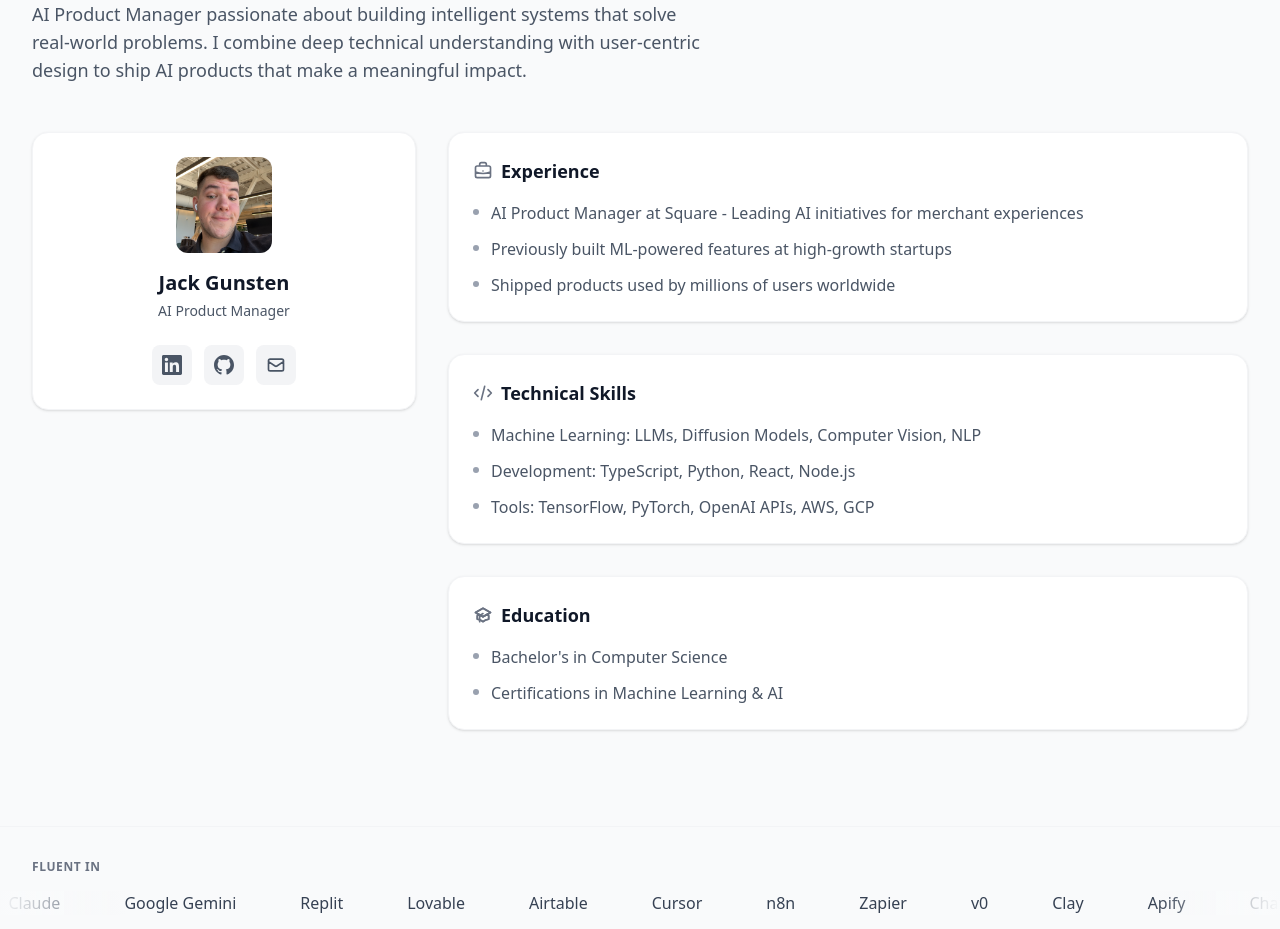
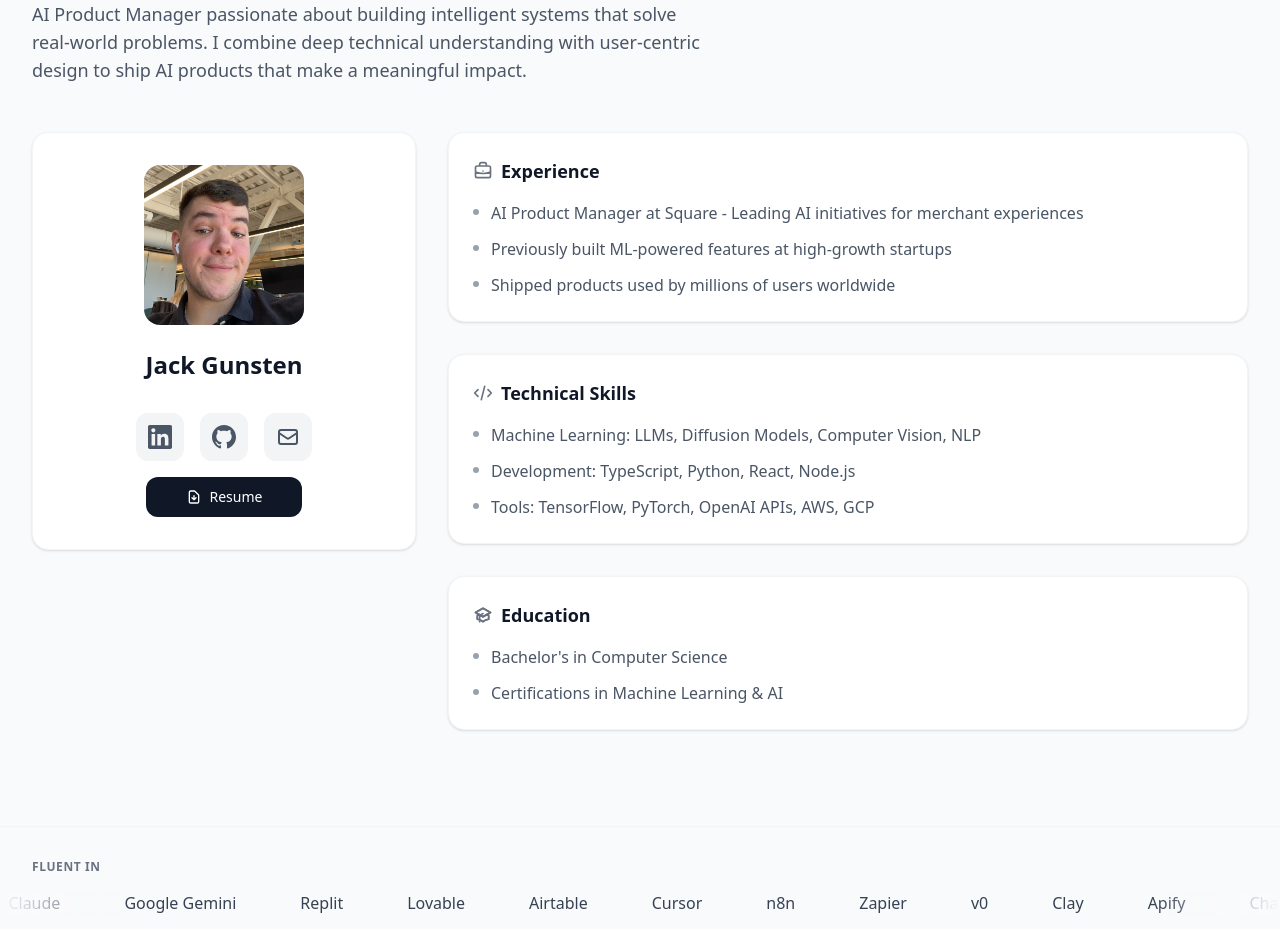
Before and after one commit to jgunsten12/ai-portfolio, a Next.js app: page / in a window 1280 px wide. Shown: the part 820-1749 px from the top of the page. Built offline with nearby package versions, Linux system fonts and the light colour scheme.

Commit message:
Enhance AboutMe component layout and styling: increased padding, updated profile image size, improved text sizes, and refined social links section with consistent button styles.

```diff
--- a/src/components/AboutMe.tsx
+++ b/src/components/AboutMe.tsx
@@ -24,12 +24,12 @@ export default function AboutMe() {
         <div className="grid grid-cols-1 lg:grid-cols-3 gap-8">
           {/* Profile Card */}
           <div className="lg:col-span-1">
-            <div className="bg-white rounded-2xl p-6 border border-gray-100 shadow-sm">
+            <div className="bg-white rounded-2xl p-8 border border-gray-100 shadow-sm">
               {/* Profile Image */}
-              <div className="relative w-24 h-24 mx-auto mb-4 rounded-xl overflow-hidden bg-gray-100">
+              <div className="relative w-40 h-40 mx-auto mb-6 rounded-2xl overflow-hidden bg-gray-100">
                 {headshotError ? (
                   <div className="absolute inset-0 flex items-center justify-center bg-gray-200">
-                    <span className="text-gray-400 text-xs font-medium">Photo</span>
+                    <span className="text-gray-400 text-sm font-medium">Photo</span>
                   </div>
                 ) : (
                   <Image
@@ -42,24 +42,24 @@ export default function AboutMe() {
                 )}
               </div>
 
-              {/* Name & Title */}
-              <div className="text-center mb-6">
-                <h3 className="text-xl font-bold text-gray-900 mb-1">
+              {/* Name */}
+              <div className="text-center mb-8">
+                <h3 className="text-2xl font-bold text-gray-900">
                   {profileData.name}
                 </h3>
-                <p className="text-gray-600 text-sm">AI Product Manager</p>
               </div>
 
-              {/* Social Links */}
-              <div className="flex justify-center gap-3">
+              {/* Social Links & Resume */}
+              <div className="flex flex-col items-center">
+                <div className="flex gap-4">
                   <a
                     href={profileData.linkedinUrl}
                     target="_blank"
                     rel="noopener noreferrer"
-                  className="p-2.5 bg-gray-100 rounded-lg text-gray-600 hover:text-gray-900 hover:bg-gray-200 transition-colors"
+                    className="p-3 bg-gray-100 rounded-xl text-gray-600 hover:text-gray-900 hover:bg-gray-200 transition-colors"
                     aria-label="LinkedIn Profile"
                   >
-                  <svg className="w-5 h-5" fill="currentColor" viewBox="0 0 24 24">
+                    <svg className="w-6 h-6" fill="currentColor" viewBox="0 0 24 24">
                       <path d="M20.447 20.452h-3.554v-5.569c0-1.328-.027-3.037-1.852-3.037-1.853 0-2.136 1.445-2.136 2.939v5.667H9.351V9h3.414v1.561h.046c.477-.9 1.637-1.85 3.37-1.85 3.601 0 4.267 2.37 4.267 5.455v6.286zM5.337 7.433c-1.144 0-2.063-.926-2.063-2.065 0-1.138.92-2.063 2.063-2.063 1.14 0 2.064.925 2.064 2.063 0 1.139-.925 2.065-2.064 2.065zm1.782 13.019H3.555V9h3.564v11.452zM22.225 0H1.771C.792 0 0 .774 0 1.729v20.542C0 23.227.792 24 1.771 24h20.451C23.2 24 24 23.227 24 22.271V1.729C24 .774 23.2 0 22.222 0h.003z" />
                     </svg>
                   </a>
@@ -68,10 +68,10 @@ export default function AboutMe() {
                       href={profileData.githubUrl}
                       target="_blank"
                       rel="noopener noreferrer"
-                    className="p-2.5 bg-gray-100 rounded-lg text-gray-600 hover:text-gray-900 hover:bg-gray-200 transition-colors"
+                      className="p-3 bg-gray-100 rounded-xl text-gray-600 hover:text-gray-900 hover:bg-gray-200 transition-colors"
                       aria-label="GitHub Profile"
                     >
-                    <svg className="w-5 h-5" fill="currentColor" viewBox="0 0 24 24">
+                      <svg className="w-6 h-6" fill="currentColor" viewBox="0 0 24 24">
                         <path d="M12 0c-6.626 0-12 5.373-12 12 0 5.302 3.438 9.8 8.207 11.387.599.111.793-.261.793-.577v-2.234c-3.338.726-4.033-1.416-4.033-1.416-.546-1.387-1.333-1.756-1.333-1.756-1.089-.745.083-.729.083-.729 1.205.084 1.839 1.237 1.839 1.237 1.07 1.834 2.807 1.304 3.492.997.107-.775.418-1.305.762-1.604-2.665-.305-5.467-1.334-5.467-5.931 0-1.311.469-2.381 1.236-3.221-.124-.303-.535-1.524.117-3.176 0 0 1.008-.322 3.301 1.23.957-.266 1.983-.399 3.003-.404 1.02.005 2.047.138 3.006.404 2.291-1.552 3.297-1.23 3.297-1.23.653 1.653.242 2.874.118 3.176.77.84 1.235 1.911 1.235 3.221 0 4.609-2.807 5.624-5.479 5.921.43.372.823 1.102.823 2.222v3.293c0 .319.192.694.801.576 4.765-1.589 8.199-6.086 8.199-11.386 0-6.627-5.373-12-12-12z" />
                       </svg>
                     </a>
@@ -79,14 +79,28 @@ export default function AboutMe() {
                   {profileData.email && (
                     <a
                       href={`mailto:${profileData.email}`}
-                    className="p-2.5 bg-gray-100 rounded-lg text-gray-600 hover:text-gray-900 hover:bg-gray-200 transition-colors"
+                      className="p-3 bg-gray-100 rounded-xl text-gray-600 hover:text-gray-900 hover:bg-gray-200 transition-colors"
                       aria-label="Email"
                     >
-                    <svg className="w-5 h-5" fill="none" stroke="currentColor" viewBox="0 0 24 24">
+                      <svg className="w-6 h-6" fill="none" stroke="currentColor" viewBox="0 0 24 24">
                         <path strokeLinecap="round" strokeLinejoin="round" strokeWidth={2} d="M3 8l7.89 5.26a2 2 0 002.22 0L21 8M5 19h14a2 2 0 002-2V7a2 2 0 00-2-2H5a2 2 0 00-2 2v10a2 2 0 002 2z" />
                       </svg>
                     </a>
                   )}
+                </div>
+
+                {/* Resume Button */}
+                <a
+                  href="https://drive.google.com/file/d/10V4lD37EbVek2f3XND8IFIK-5vACKst-/view?usp=sharing"
+                  target="_blank"
+                  rel="noopener noreferrer"
+                  className="mt-4 flex items-center justify-center gap-2 py-2.5 px-10 bg-gray-900 text-white text-sm font-medium rounded-xl hover:bg-gray-800 transition-colors"
+                >
+                  <svg className="w-4 h-4" fill="none" stroke="currentColor" viewBox="0 0 24 24">
+                    <path strokeLinecap="round" strokeLinejoin="round" strokeWidth={2} d="M12 10v6m0 0l-3-3m3 3l3-3m2 8H7a2 2 0 01-2-2V5a2 2 0 012-2h5.586a1 1 0 01.707.293l5.414 5.414a1 1 0 01.293.707V19a2 2 0 01-2 2z" />
+                  </svg>
+                  Resume
+                </a>
               </div>
             </div>
           </div>
```
Lines whose indentation alone changed are shown as unchanged.
